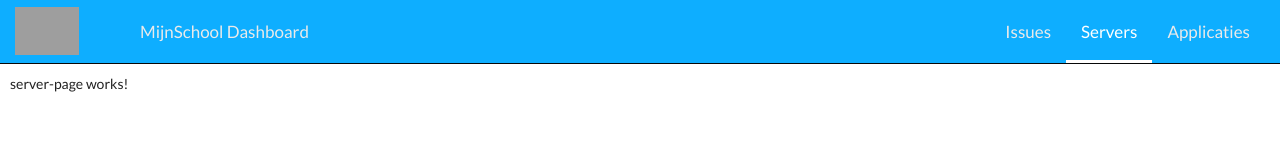
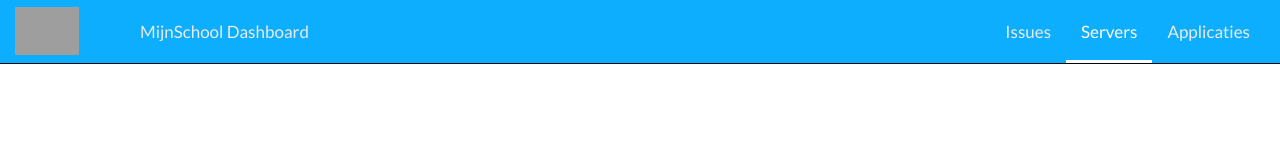
Before and after one commit to jasperdj/youBoard, an Angular app: page /servers in a window 1280 px wide. Shown: the top 164 px of the page. Built offline with nearby package versions, Linux system fonts and the light colour scheme; grey boxes are pictures that could not be loaded.

Commit message:
Server page done.

```diff
--- a/src/app/server-page/server-page.component.html
+++ b/src/app/server-page/server-page.component.html
@@ -1,3 +1 @@
-<p>
-  server-page works!
-</p>
+<iframe src="http://nagiosadmin:wysiwyg@dashboard.java.lan/cgi-bin/nagios3/status.cgi?hostgroup=edh&style=detail" onload='(function(o){o.style.height=o.contentWindow.document.body.scrollHeight+"px";}(this));' style="height:850px;width:100%;border:none;overflow:hidden;"></iframe>
```
